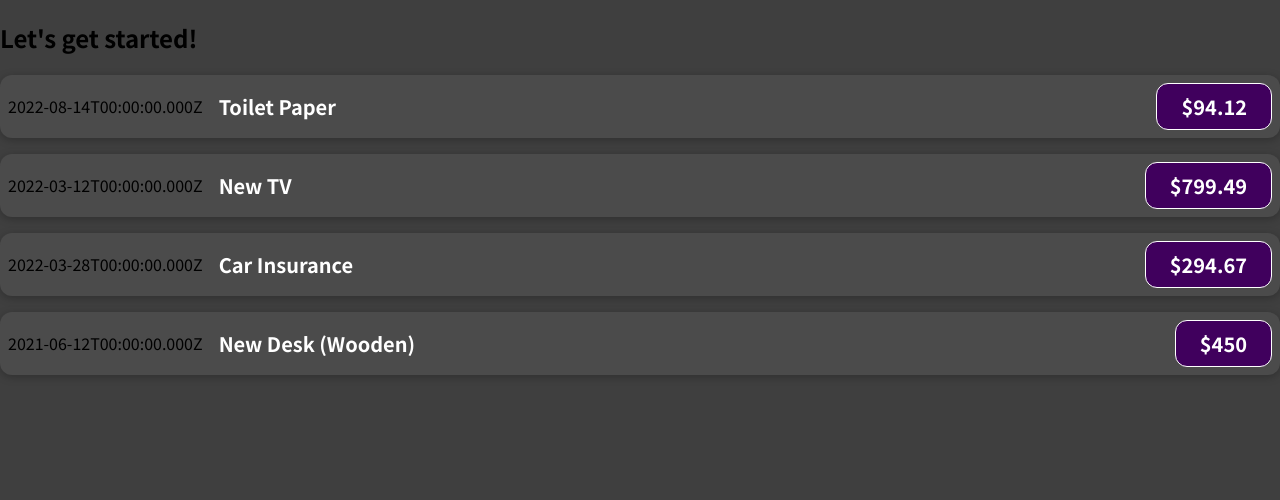
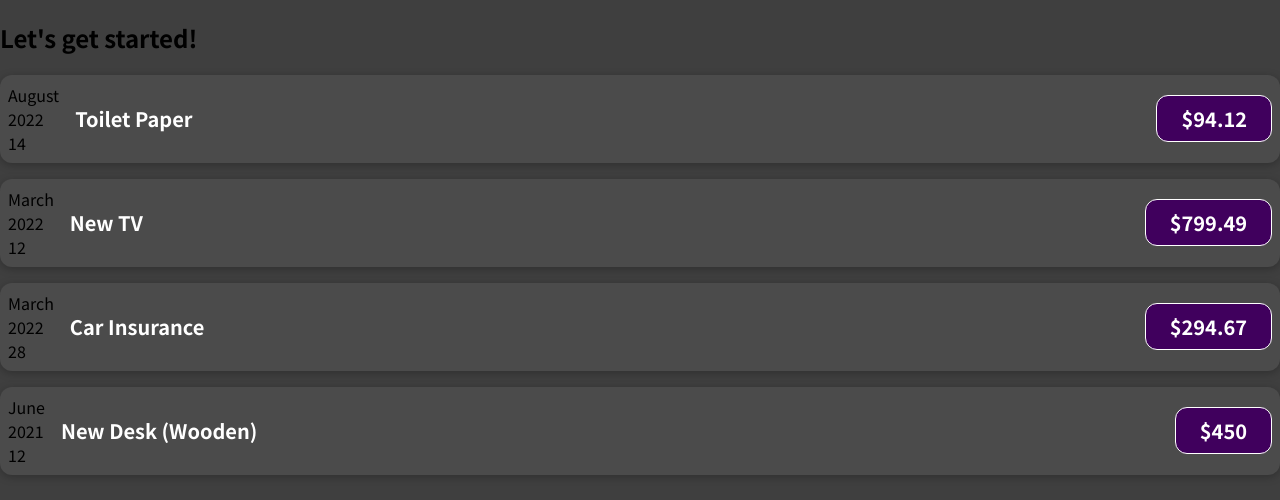
Before and after one commit to LouisT123/Learning-ReactJS, a JavaScript app in the folder react-tutorial-1/: page / in a window 1280 px wide. Shown: the top 500 px of the page. Built offline with nearby package versions, Linux system fonts and the light colour scheme.

Commit message:
Display date into human readable

```diff
--- a/react-tutorial-1/src/components/ExpenseItem.js
+++ b/react-tutorial-1/src/components/ExpenseItem.js
@@ -2,11 +2,18 @@ import "./ExpenseItem.css";
 
 function ExpenseItem(props) {
 
+  const month = props.date1.toLocaleString('en-US', { month: 'long'});
+  const day = props.date1.toLocaleString('en-US', { day: '2-digit'});
+  const year = props.date1.getFullYear();
   return (
      /* className for css styling*/
     <div className="expense-item">
         {/* print date object*/}
-      <div>{props.date1.toISOString()}</div>
+      <div>
+        <div>{month}</div>
+        <div>{year}</div>
+        <div>{day}</div>
+      </div>
         {/* print title and amount */}
       <div className="expense-item_description">
         <h2>{props.title1}</h2>
```
